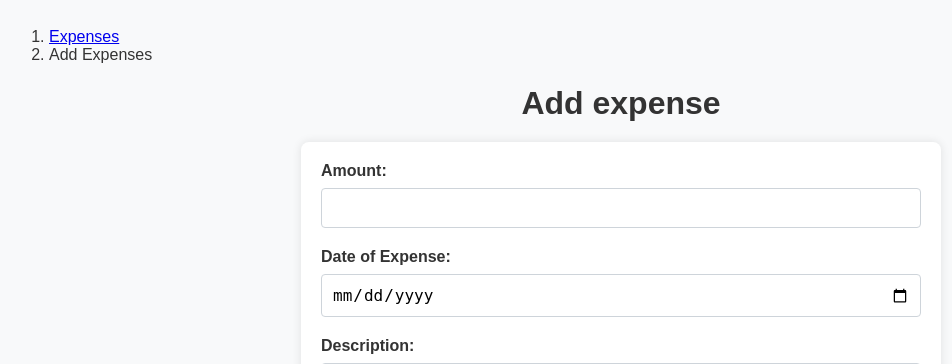
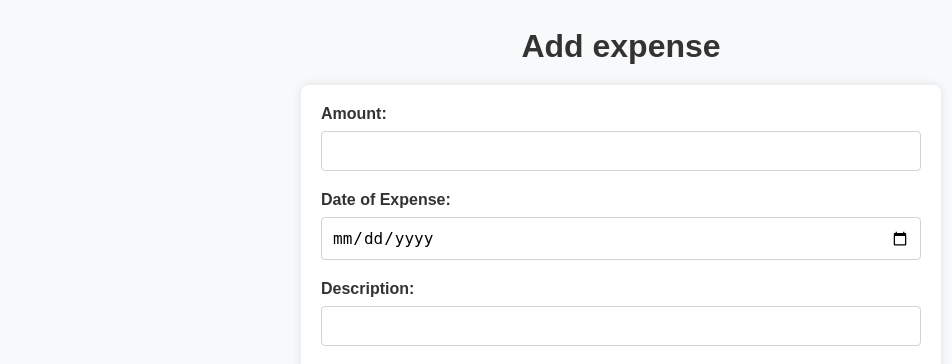
Before and after one commit to vradaca/django-react-dipl, a Django app: page /expenses/add-expenses in a window 1280 px wide. Shown: the top 364 px of the page, without its empty margins (19-971 px from the left). Run offline with Django 4.2, Linux system fonts and the light colour scheme; data that the repository does not hold is empty.

Commit message:
Small fix

```diff
--- a/expensetracker/templates/expenses/add_expense.html
+++ b/expensetracker/templates/expenses/add_expense.html
@@ -1,12 +1,5 @@
 {%extends 'base.html' %}
 {% block content %}
-
-<nav aria-label="breadcrumb">
-    <ol class="breadcrumb">
-      <li class="breadcrumb-item"><a href="{% url 'expenses' %}">Expenses</a></li>
-      <li class="breadcrumb-item active" aria-current="page">Add Expenses</li>
-    </ol>
-</nav>
 
 <h1 style="text-align: center;">
     Add expense
```
Also changed, not shown: expensetracker/templates/expenses/edit_expense.html (+0 -7 lines).
